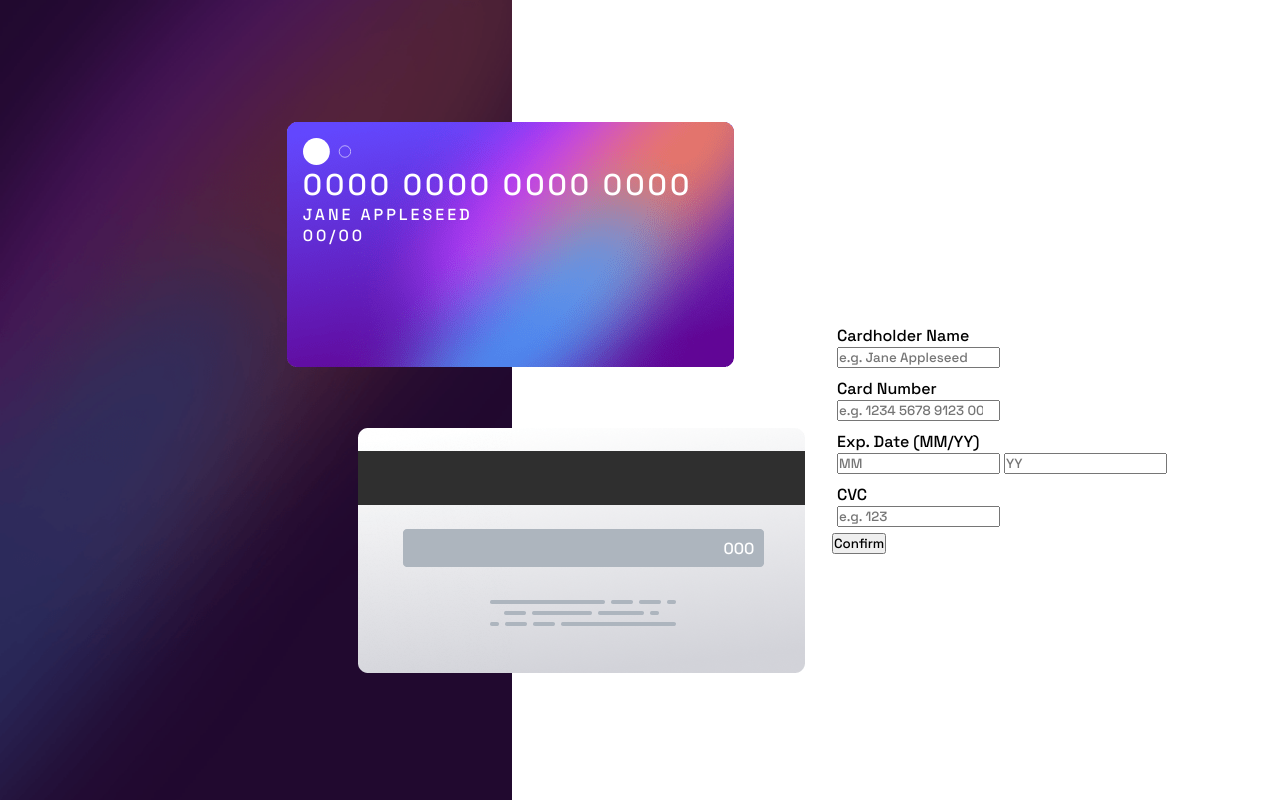
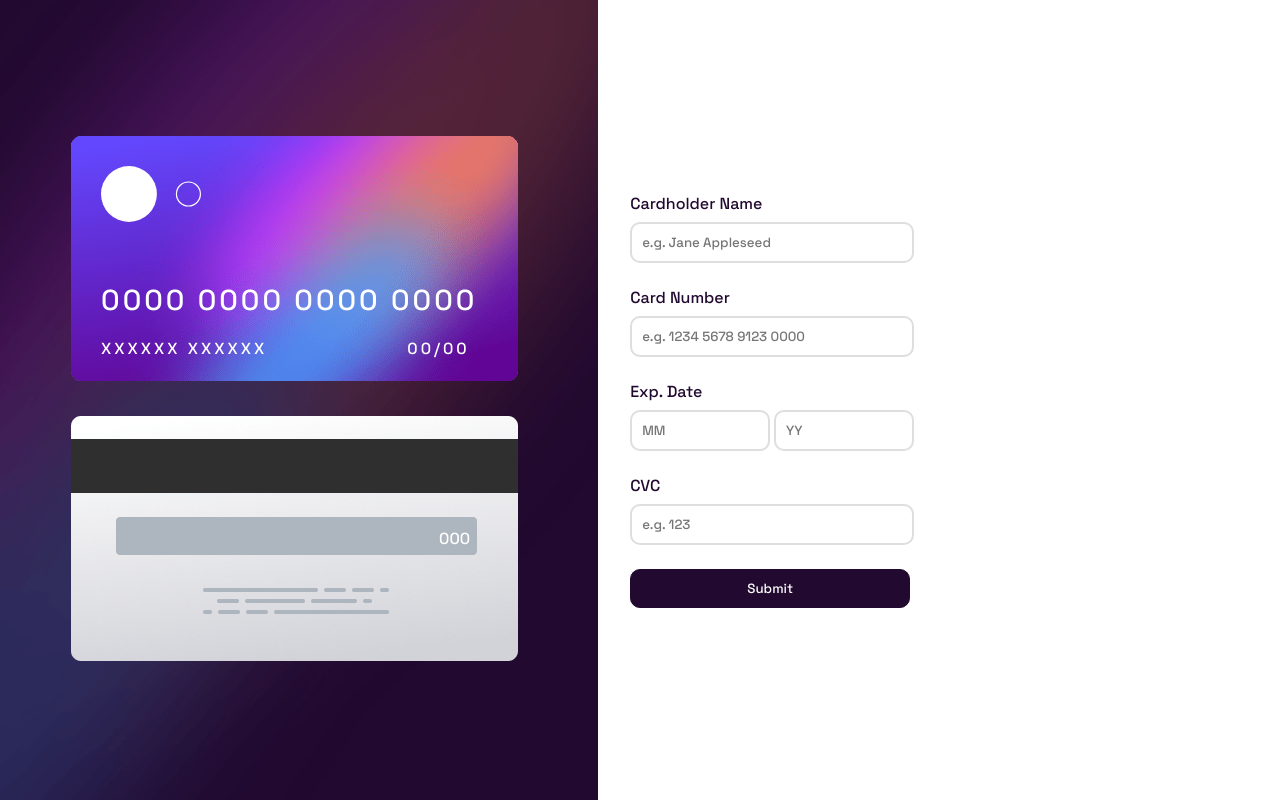
Before and after one commit to davigzola/InteractiveCreditCardForm, a plain HTML site: page index.html in a window 1280 px wide. Drawn offline with Linux system fonts and the light colour scheme.

Commit message:
Version 0.2

```diff
--- a/css/style.css
+++ b/css/style.css
@@ -6,73 +6,128 @@
     font-family: 'Space Grotesk', sans-serif;
 }
 
-body {
+.main {
     display: flex;
+    justify-content: space-between;
+    align-items: center;
 }
 
-aside {
+.credit-card-info {
     display: flex;
     flex-direction: column;
+    align-items: center;
     justify-content: center;
     background-image: url(/img/bg-main-desktop.png);
     background-repeat: no-repeat;
     background-size: cover;
-    width: 40%;
+    color: hsl(0, 0%, 100%);
+    width: 50%;
     height: 100vh;
 }
 
 .front-card {
     display: flex;
     flex-direction: column;
-    position: relative;
     background-image: url(/img/bg-card-front.png);
     background-repeat: no-repeat;
-    height: 15.6rem;
-    margin-bottom: 1.5rem;
-    left: 56%;
-    color: white;
-    padding: 1rem;
+    height: 15.5rem;
+    width: 28.5rem;
+    margin-bottom: 2rem;
+    text-transform:uppercase;
+    letter-spacing: 3px;
+}
+
+.front-card-logo {
+    width: 100px;
+    margin: 30px 0 60px 30px;
+}
+
+.front-card-number {
+    margin: 0 0 20px 30px;
+    font-size: 1.8rem;
+}
+
+.front-card-name {
+    margin: 0 133px 0 30px;
 }
 
 .back-card {
-    position: relative;
     background-image: url(/img/bg-card-back.png);
     background-repeat: no-repeat;
-    height: 15.6rem;
-    left: 70%;
-    color: white;
-}
+    height: 15.5rem;
+    width: 28.5rem;
 
-.front-card-logo {
-    width: 10%;
-}
-
-.front-card-number {
-    font-size: 30px;
-    letter-spacing: 3px;
-}
-
-.front-card-name {
-    text-transform: uppercase;
-    letter-spacing: 3px;
-}
-
-.front-card-expdate {
-    letter-spacing: 3px;
 }
 
 .back-card-cvc {
-    position: relative;
-    top: 110px;
-    left: 365px;
+    position: absolute;
+    margin-top: 7rem;
+    margin-left: 23rem;
 }
 
-fieldset {
-    padding: 5px;
-    border: none;
+.credit-card-form {
+    padding: 1rem;
+    margin: 0 18rem 0 1rem;
 }
 
-form {
-    margin-top: 20rem;
-    margin-left: 20rem;
+.credit-card-form form {
+    display: flex;
+    flex-direction: column;
+    gap: 1.5rem;
 }
+
+.credit-card-form form p {
+    margin: 0 0 8px 0;
+    color: hsl(278, 68%, 11%);
+}
+
+.credit-card-form-name input, .credit-card-form-number input {
+    min-width: 12rem;
+    width: 75%;
+}
+
+.credit-card-form form input[type="text"], .credit-card-form form input[type="number"]  {
+    border: hsl(270, 3%, 87%) 2px solid;
+    border-radius: 10px;
+    padding: 10px;
+    transition: 0.5s;
+}
+
+.credit-card-form form input[type="text"]:hover, .credit-card-form form input[type="number"]:hover {
+    border: hsl(278, 94%, 30%) 2px solid;
+    cursor: pointer;
+}
+
+.credit-card-form form input[type="text"]:focus, .credit-card-form form input[type="number"]:focus {
+    outline: none;
+    border: hsl(249, 99%, 64%) 2px solid;
+    cursor: text;
+}
+
+
+.credit-card-form-expdate input {
+    min-width: 5.1rem;
+    width: 33.5%;
+}
+
+.credit-card-form-cvc input {
+    min-width: 12rem;
+    width: 75%;
+}
+
+.credit-card-form form input[type="submit"] {
+    background-color: hsl(278, 68%, 11%);
+    color: white;
+    border: hsl(278, 68%, 11%) 1px solid;
+    padding: 10px;
+    border-radius: 10px;
+    min-width: 13.5rem;
+    width: 81%;
+    transition: 0.5s;
+}
+
+.credit-card-form form input[type="submit"]:hover {
+    background-color: hsl(278, 94%, 30%);
+    border: hsl(278, 94%, 30%) 1px solid;
+    cursor: pointer;
+}
--- a/index.html
+++ b/index.html
@@ -2,83 +2,60 @@
 <html lang="en">
 <head>
   <meta charset="UTF-8">
-  <meta name="viewport" content="width=device-width, initial-scale=1.0">
+  <meta name="viewport" content="width=device-width, initial-scale=1.0"> <!-- displays site properly based on user's device -->
 
-  <link rel="icon" type="image/png" sizes="32x32" href="./images/favicon-32x32.png">
-  <link rel="stylesheet" href="/css/style.css">
+  <link rel="icon" type="image/png" sizes="32x32" href="/img/favicon-32x32.png">
 
-  <title>Interactive card details form | Davi Gazola</title>
+  <link rel="stylesheet" href="./css/style.css">
 
+  <title>Interactive Credit Card Form | Davi Gazola</title>
 </head>
-
 <body>
-
-  <aside>
-
-    <section class="front-card">
-
+  <main class="main">
+    <section class="credit-card-info">
+      <div class="front-card">
         <img class="front-card-logo" src="./img/card-logo.svg">
         <span class="front-card-number">0000 0000 0000 0000</span>
-      <span class="front-card-name">Jane Appleseed</span>
+        <div>
+          <span class="front-card-name">XXXXXX XXXXXX</span>
           <span class="front-card-expdate">00/00</span>
-
+        </div>
+      </div>
+      <div class="back-card">
+        <span class="back-card-cvc">000</span>
+      </div>
     </section>
-
-    <section class="back-card">
-
-      <span class="back-card-cvc">000</span>
-
-    </section>
-
-  </aside>
-
-  <main>
-
+    <section class="credit-card-form">
       <form action="">
-
-    <fieldset>
-
+        <label class="credit-card-form-name">
           <p>Cardholder Name</p>
           <input type="text" placeholder="e.g. Jane Appleseed">
-
-    </fieldset>
-
-    <fieldset>
-
+        </label>
+        <label class="credit-card-form-number">
           <p>Card Number</p>
           <input type="number" placeholder="e.g. 1234 5678 9123 0000">
-
-    </fieldset>
-
-    <fieldset>
-
-      <p>Exp. Date (MM/YY)</p>
+        </label>
+        <label class="credit-card-form-expdate">
+            <p>Exp. Date</p>
             <input type="number" placeholder="MM">
             <input type="number" placeholder="YY">
-
-    </fieldset>
-
-      <fieldset>
-
+        </label>
+        <label class="credit-card-form-cvc">
             <p>CVC</p>
             <input type="number" placeholder="e.g. 123">
-
-      </fieldset>
-
-      <button type="submit">Confirm</button>
-
+        </label>
+        </div>
+        <input type="submit" placeholder="Submit">
       </form>
+    </section>
+  </main>
 
   <!--
     Thank you!
     We've added your card details
-  Continue!
+    Continue
   -->
 
-  </main>
-
-  <script src="/js/script.js"></script>
-
+  <script src="./js/script.js"></script>
 </body>
-
 </html>
```
Lines whose indentation alone changed are shown as unchanged.
